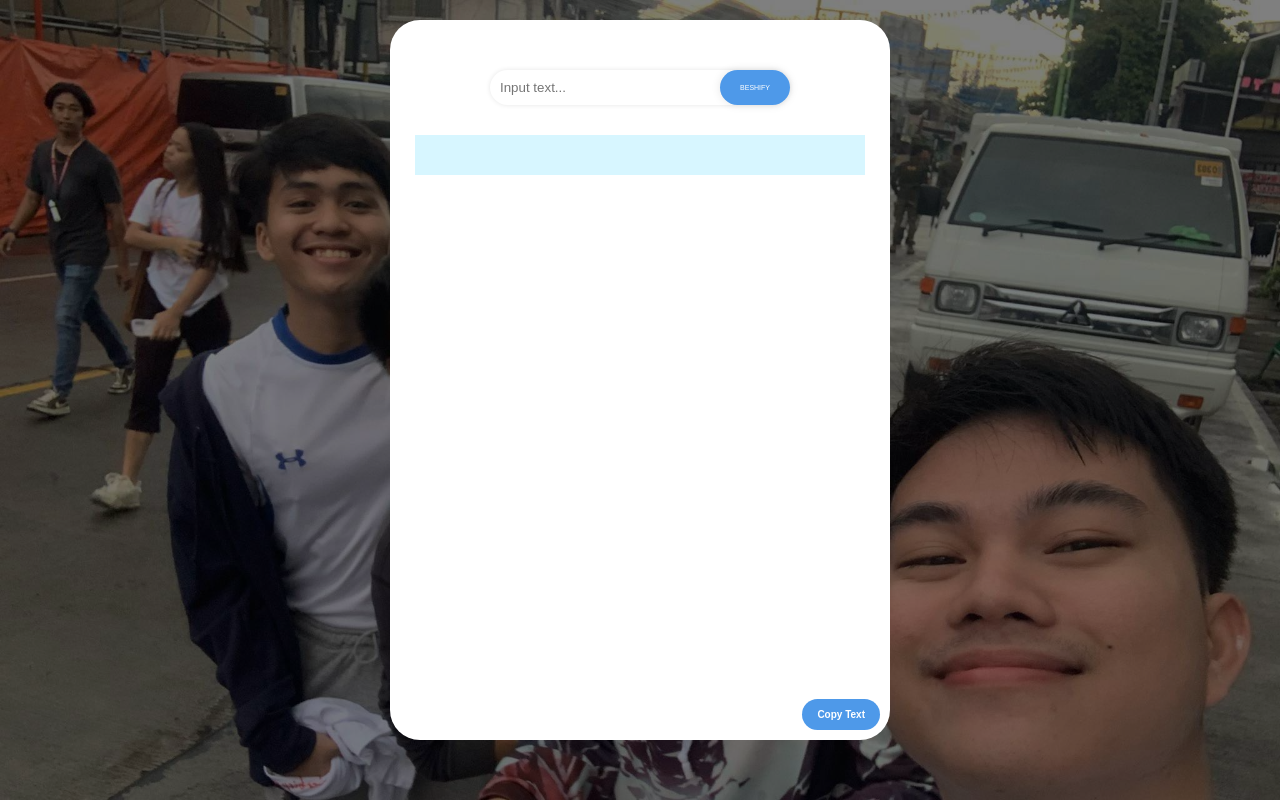
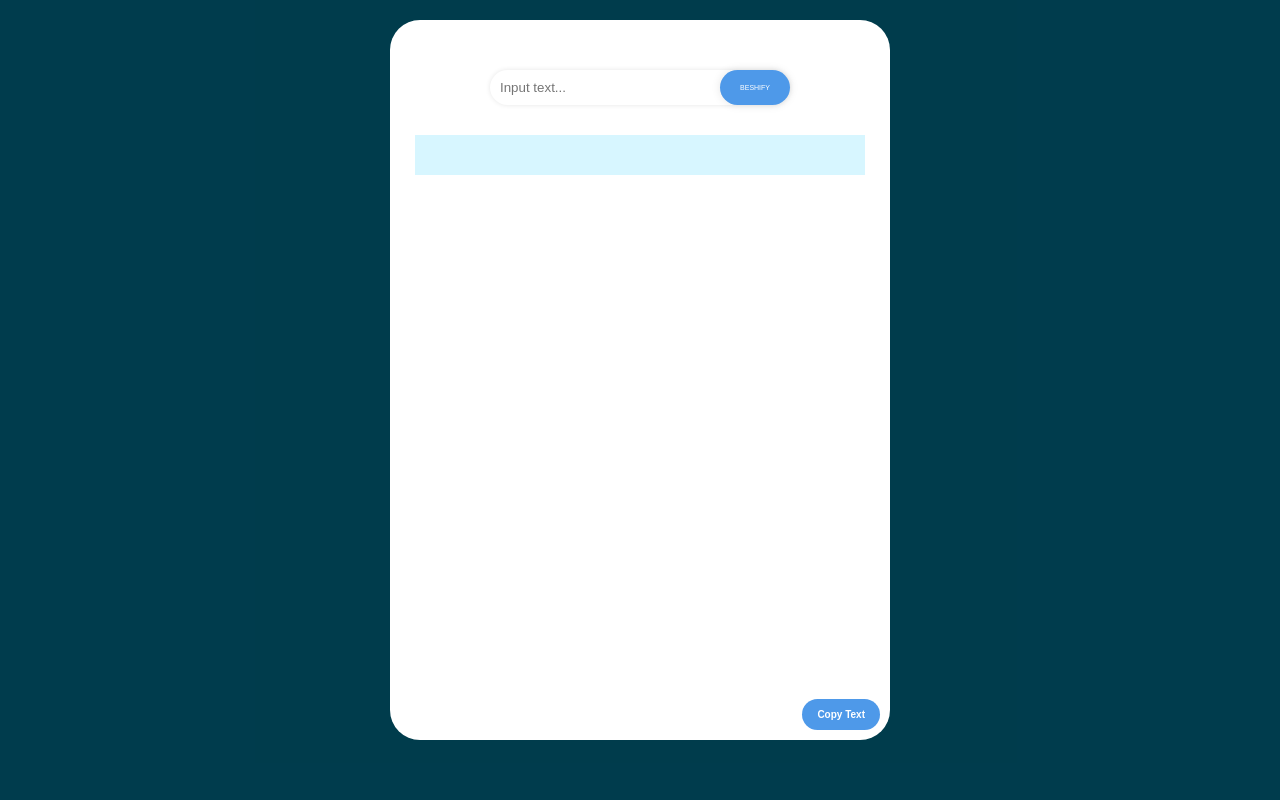
Before and after one commit to domingodominic/beshify, a plain HTML site: page index.html in a window 1280 px wide. Drawn offline with Linux system fonts and the light colour scheme.

Commit message:
#commmit

```diff
--- a/style.css
+++ b/style.css
@@ -7,9 +7,10 @@ body {
   display: flex;
   align-items: center;
   justify-content: center;
-  background-image: url("bg.jpg");
+  background-color: rgb(0, 121, 154);
+  /* background-image: url("bg.jpg");
   background-repeat: no-repeat;
-  background-size: cover;
+  background-size: cover; */
 }
 body::before {
   content: "";
```
